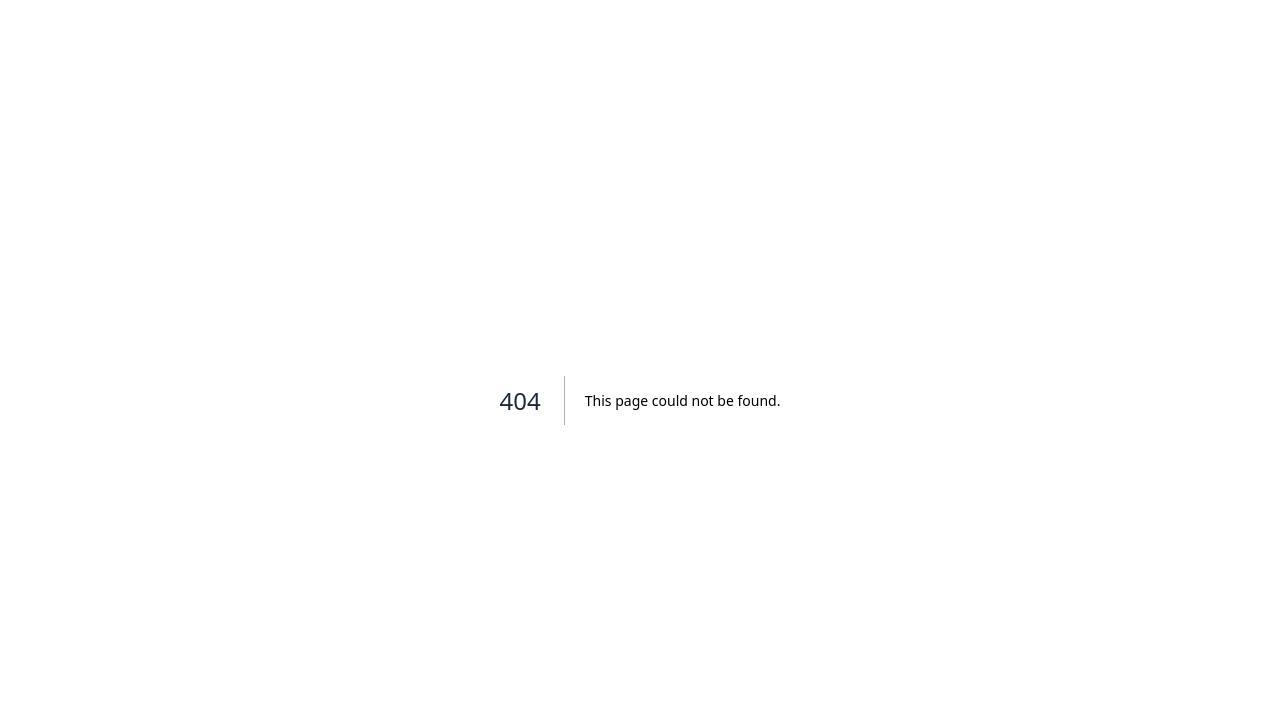
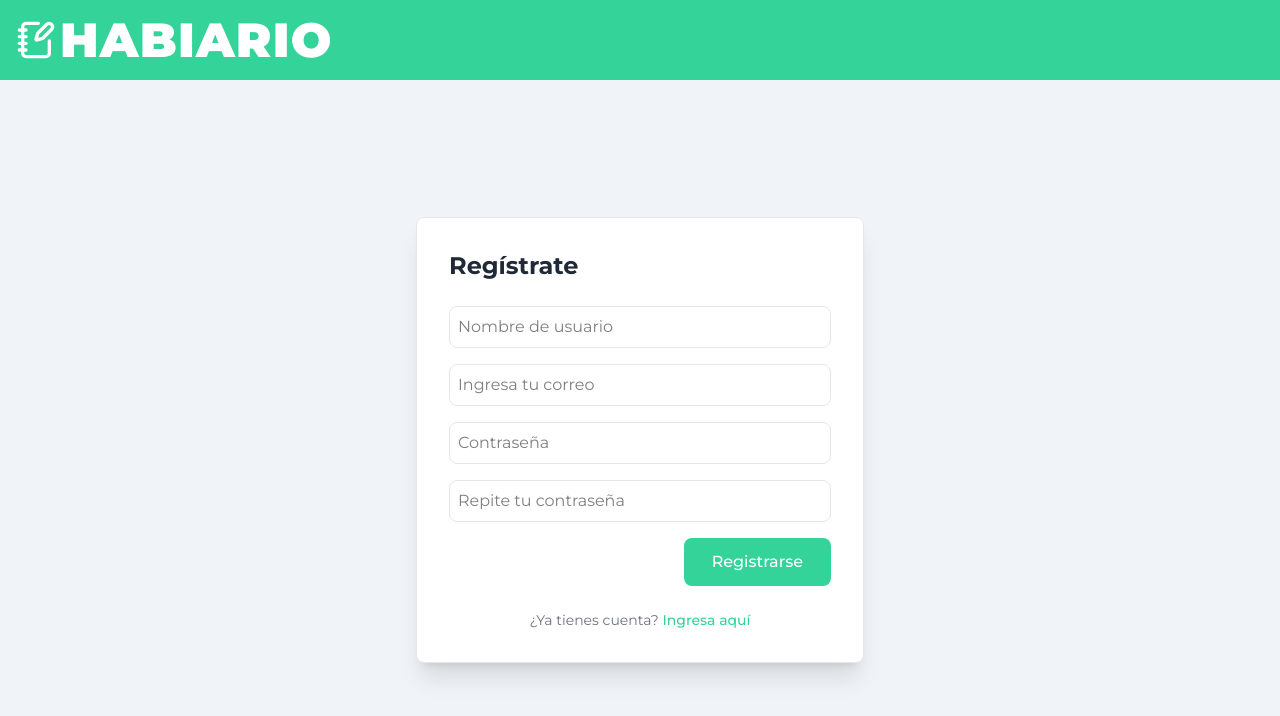
Before and after one commit to avtr-anthony/avtr-anthony-habit-tracker-app, a Next.js app: page /register in a window 1280 px wide. Before the commit this address had no page. Shown: the top 716 px of the page. Built offline with nearby package versions, Linux system fonts and the light colour scheme.

Commit message:
feature(regsiter-page): Estructura y diseño register page

```diff
--- /dev/null
+++ b/src/app/register/page.tsx
@@ -0,0 +1,43 @@
+import Header from "@/features/ui/Header";
+import Card from "@/features/ui/CardAuth";
+export default function Login() {
+  return (
+    <div className="flex flex-col flex-1 min-h-0">
+      <Header />
+      <div className="flex flex-1 flex-col justify-center items-center">
+        <Card
+          title="Regístrate"
+          inputs={[
+            {
+              label: "Nombre Usuario",
+              type: "text",
+              placeholder: "Nombre de usuario",
+            },
+            {
+              label: "Correo",
+              type: "email",
+              placeholder: "Ingresa tu correo",
+            },
+            {
+              label: "Contraseña",
+              type: "password",
+              placeholder: "Contraseña",
+            },
+            {
+              label: "Contraseña",
+              type: "password",
+              placeholder: "Repite tu contraseña",
+            },
+          ]}
+          button={{
+            label: "Registrarse",
+            variant: "primary",
+          }}
+          footerText="¿Ya tienes cuenta?"
+          footerLinkText="Ingresa aquí"
+          footerHref="/login"
+        />
+      </div>
+    </div>
+  );
+}
```
